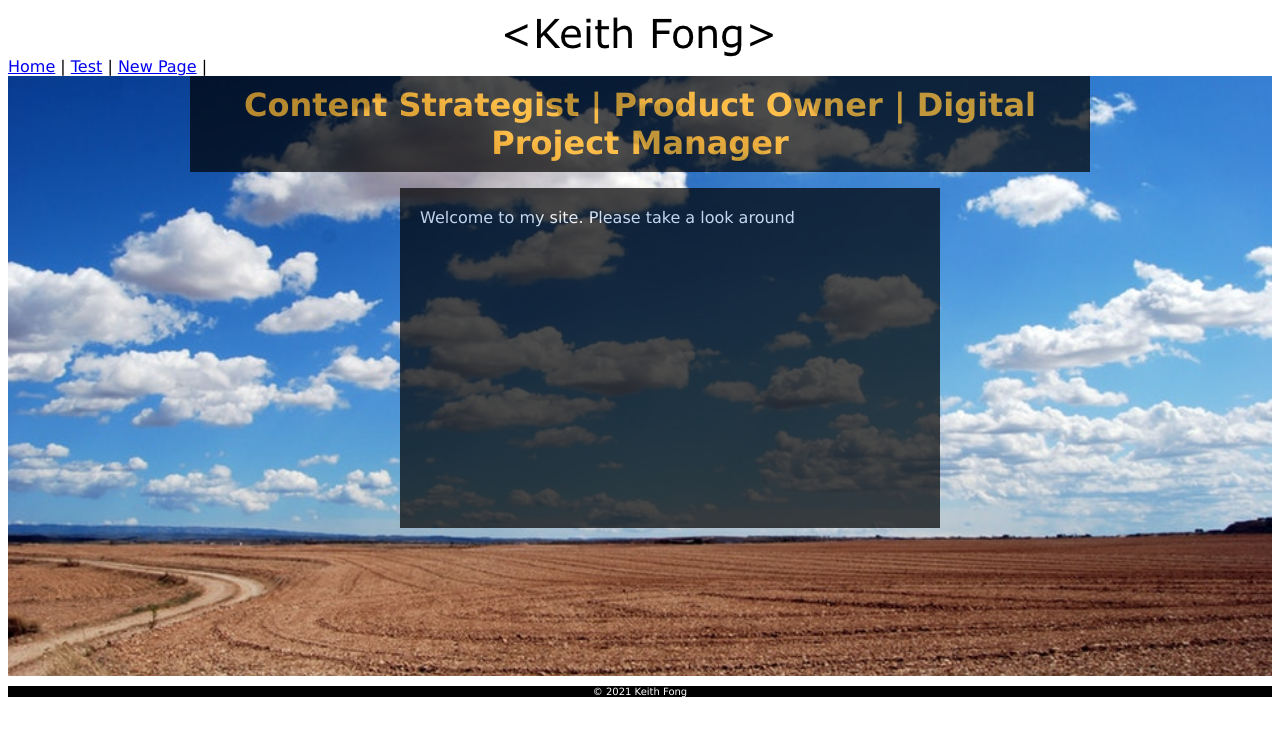
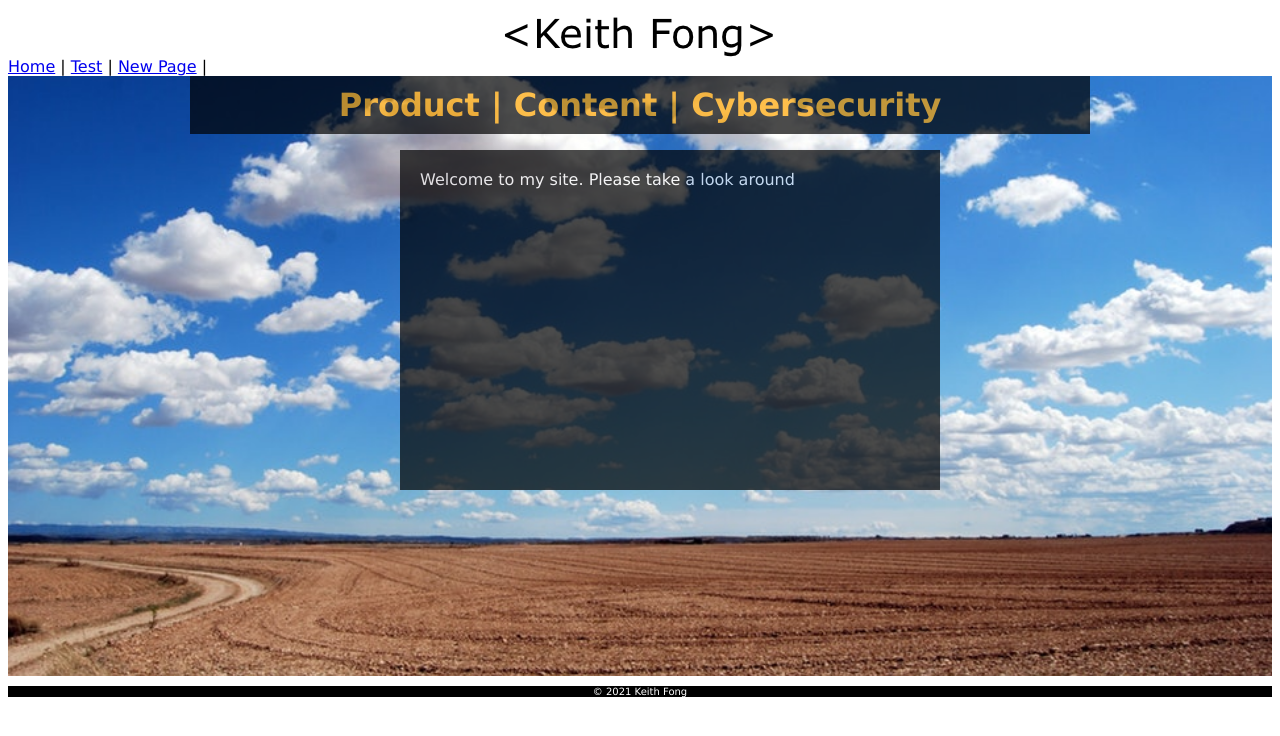
Before and after one commit to hikeithf/hikeithf.github.io, a Jekyll site: the page index.html, which Jekyll copies as it is, in a window 1280 px wide. Shown: the top 736 px of the page. Built offline with Jekyll 4.4.1, drawn with Linux system fonts in a browser that asks for light colours.

Commit message:
Update index.html

```diff
--- a/index.html
+++ b/index.html
@@ -4,7 +4,7 @@
 <head>
   <link href="/style.css" type="text/css" rel="stylesheet">
   <title>Keith's page</title>
-  <meta name="description" content="Site for Keith Fong. Content Strategist and Digital Project Manager.">
+  <meta name="description" content="Site for Keith Fong. Product. Content. Cybersecurity.">
 </head>
   <!-- Body -->
 <body>
@@ -17,7 +17,7 @@
 </nav>
  </div>
  <div class="banner">
-  <h1>Content Strategist | Product Owner | Digital Project Manager</h1>
+  <h1>Product | Content | Cybersecurity</h1>
   <p class="message"> Welcome to my site. Please take a look around</p>
   </div>
     <!--Footer -->
```
